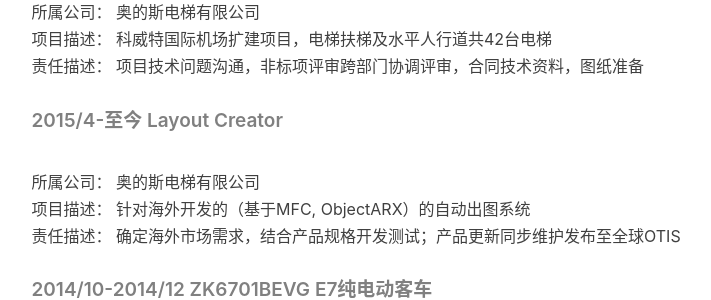
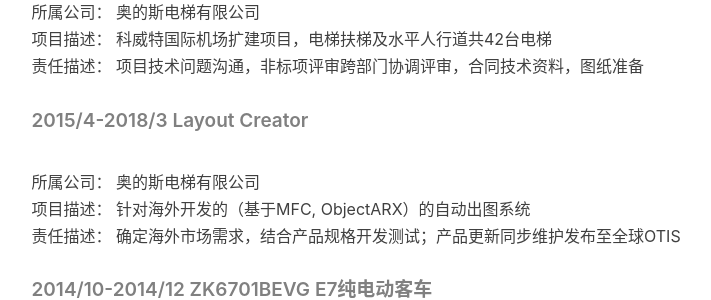
Before and after one commit to huapro/huapro.github.io, a Jekyll site: the page built from about.html, in a window 1280 px wide and 900 px high, scrolled down 2170 px. Shown: the part 151-451 px from the top of the window, without its empty margins (136-847 px from the left). Built offline with Jekyll 4.4.1, drawn with Linux system fonts in a browser that asks for light colours; nearby versions of some CDN libraries; comment, search, counter and statistics services are not loaded.

Commit message:
Update zh.md

```diff
--- a/_includes/about/zh.md
+++ b/_includes/about/zh.md
@@ -27,7 +27,7 @@
 
 ## 工作经验
 
-##### 2015/4-2018/4	奥的斯电梯有限公司 [3年1个月] 国际业务部 海外售前工程师
+##### 2015/4-2018/4	 奥的斯电梯有限公司 [3年1个月] 国际业务部 海外售前工程师
 
 **工作描述：**
 <br>1.中东区域项目技术规格和客户需求评审，新项目投标、合同谈判和报价协调和管理。
@@ -49,19 +49,19 @@
 <br>项目描述：	沙特Al Rajhi 酒店，电扶梯共100台。包括首次开发测试重型 3m/s 消防梯；<br>Ambiance设计样式首次试制打样并批量应用
 <br>责任描述：	项目技术问题沟通，非标项评审跨部门协调评审，合同技术资料，图纸准备
 
-##### 2016/5-2017/4	Jaber AL Ahmed housing
+##### 2016/5-2017/4	 Jaber AL Ahmed housing
 
 <br>所属公司：	奥的斯电梯有限公司
 <br>项目描述：	AL Ahmed 住宅项目总共240台电梯
 <br>责任描述：	项目技术问题沟通，非标项评审跨部门协调评审，合同技术资料，图纸准备
 
-##### 2016/4-2017/9	Kuwait International Airport
+##### 2016/4-2017/9	 Kuwait International Airport
 
 <br>所属公司：	奥的斯电梯有限公司
 <br>项目描述：	科威特国际机场扩建项目，电梯扶梯及水平人行道共42台电梯
 <br>责任描述：	项目技术问题沟通，非标项评审跨部门协调评审，合同技术资料，图纸准备
 
-##### 2015/4-至今	Layout Creator
+##### 2015/4-2018/3 Layout Creator
 <br>所属公司：	奥的斯电梯有限公司
 <br>项目描述：	针对海外开发的（基于MFC, ObjectARX）的自动出图系统
 <br>责任描述：	确定海外市场需求，结合产品规格开发测试；产品更新同步维护发布至全球OTIS
```
